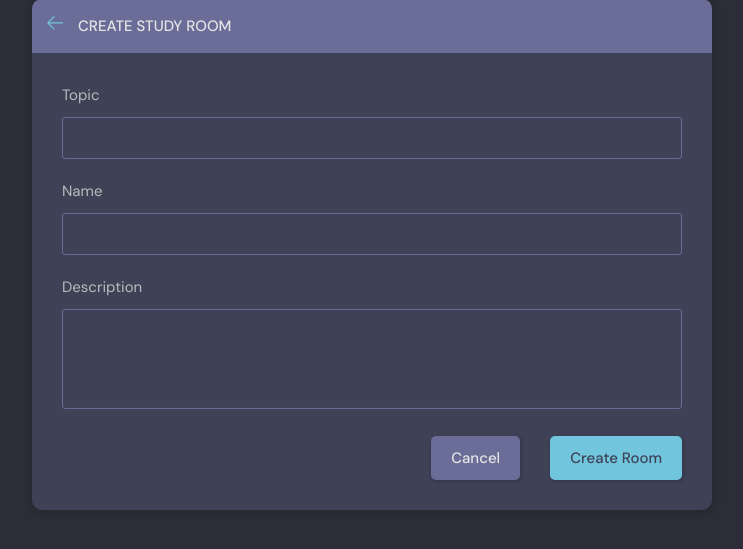
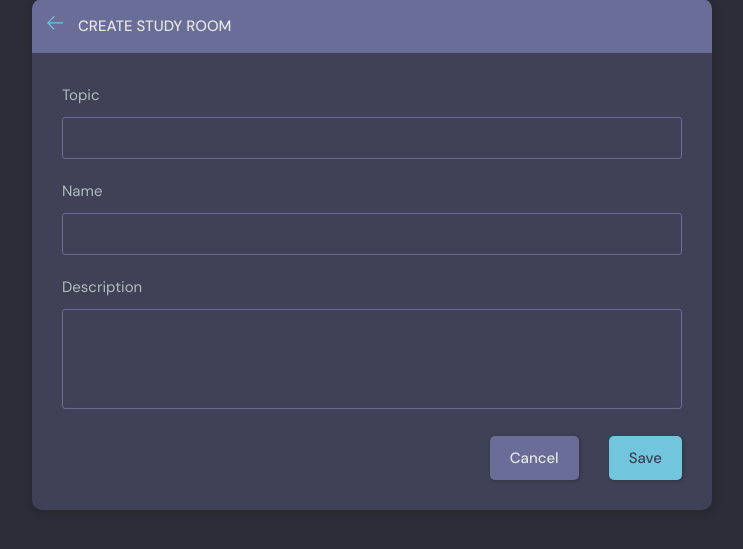
Before and after one commit to rukshan99/scholab, a Django app: page /create-room/ in a window 1280 px wide. Shown: the part 166-715 px from the top of the page, without its empty margins (268-1011 px from the left). Run offline with Django 3.2, Linux system fonts and the light colour scheme; the visitor is signed in with stand-in values (Sample User, id 1); data that the repository does not hold is empty.

Commit message:
modify room update functionality

```diff
--- a/base/templates/base/room_form.html
+++ b/base/templates/base/room_form.html
@@ -45,7 +45,7 @@
 
             <div class="form__action">
               <a class="btn btn--dark" href="{% url 'home_view' %}">Cancel</a>
-              <button class="btn btn--main" type="submit">Create Room</button>
+              <button class="btn btn--main" type="submit">Save</button>
             </div>
           </form>
         </div>
--- a/base/views.py
+++ b/base/views.py
@@ -139,10 +139,13 @@ def updateRoom(request, id):
     topics = Topic.objects.all()
 
     if request.method == 'POST':
-        form = RoomForm(request.POST, instance=room)
-        if form.is_valid():
-            form.save()
-            return redirect('home_view')
+        topic_name = request.POST.get('topic')
+        topic, created = Topic.objects.get_or_create(name=topic_name)
+        room.name = request.POST.get('name')
+        room.topic = topic
+        room.description = request.POST.get('description')
+        room.save()
+        return redirect('home_view')
     context = {
         'form': form,
         'topics': topics,
```
